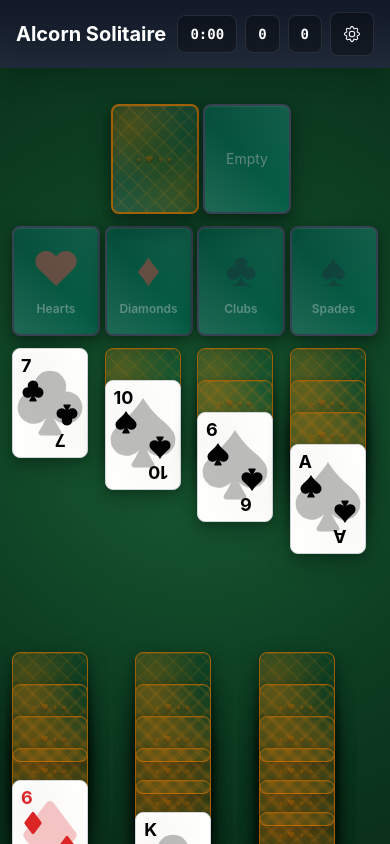
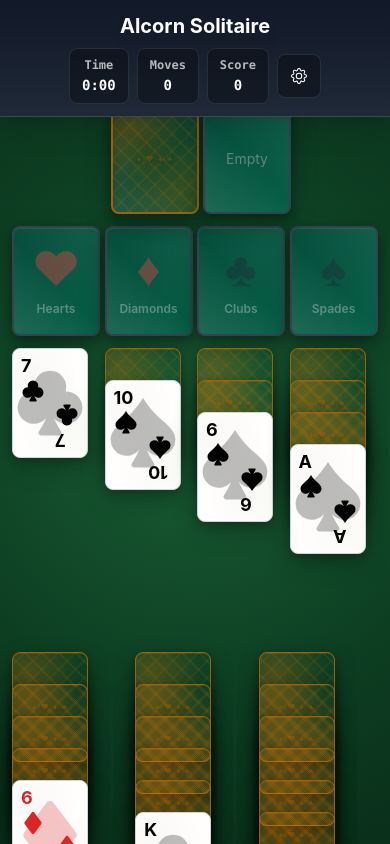
Before and after one commit to kalcorn/alcorn-solitaire, a Next.js app: page / in a window 390 px wide. Built offline with nearby package versions, Linux system fonts and the light colour scheme.

Commit message:
feat: UI revisions

```diff
--- a/src/components/GameBoard.tsx
+++ b/src/components/GameBoard.tsx
@@ -169,7 +169,7 @@ const GameBoard: React.FC = () => {
               </div>
 
               {/* Mobile tableau placeholder */}
-              <div className="sm:hidden space-y-1">
+              <div className="sm:hidden" style={{ gap: '4px', display: 'flex', flexDirection: 'column' }}>
                 <div className="grid grid-cols-4 w-full gap-1">
                   {[0, 1, 2, 3].map(i => (
                     <div key={i}>
@@ -374,7 +374,7 @@ const GameBoard: React.FC = () => {
             </div>
 
             {/* Mobile-only layout for tableau piles */}
-            <div className="sm:hidden space-y-1">
+            <div className="sm:hidden" style={{ gap: '4px', display: 'flex', flexDirection: 'column' }}>
               {/* First row - 4 piles */}
               <div className="grid grid-cols-4 w-full gap-1">
                 {gameState.tableauPiles.slice(0, 4).map((pile, i) => (
--- a/src/components/Header.tsx
+++ b/src/components/Header.tsx
@@ -17,9 +17,9 @@ const formatTime = (seconds: number) => {
 };
 
 const Header: React.FC<HeaderProps> = ({ timeElapsed, moves, score, onNewGame, settings, onSettingsChange }) => (
-  <header className="fixed top-0 left-0 right-0 w-full bg-gradient-to-b from-gray-900 to-gray-800 text-white py-3 sm:py-4 shadow-xl z-50">
+  <header className="fixed top-0 left-0 right-0 w-full bg-gradient-to-b from-gray-900 to-gray-800 text-white py-3 sm:py-4 shadow-xl z-50 border-b border-white border-opacity-20">
     <div className="w-full max-w-6xl mx-auto px-4 sm:px-6 lg:px-8">
-      <div className="flex justify-between items-center">
+      <div className="flex flex-col sm:flex-row justify-between items-center gap-2 sm:gap-0">
         <div className="flex items-center">
           <h1 className="text-xl sm:text-2xl lg:text-3xl font-bold text-white drop-shadow-lg">Alcorn Solitaire</h1>
         </div>
@@ -29,20 +29,20 @@ const Header: React.FC<HeaderProps> = ({ timeElapsed, moves, score, onNewGame, s
             {settings.showTimer && (
               <div className="text-xs sm:text-sm font-mono font-bold text-white bg-black bg-opacity-30 rounded-lg px-3 py-2 border border-white border-opacity-10 backdrop-blur-sm">
                 <div className="text-center">
-                  <div className="text-xs opacity-70 hidden sm:block mb-0.5">Time</div>
+                  <div className="text-xs opacity-70 mb-0.5">Time</div>
                   <div className="text-sm sm:text-base">{formatTime(timeElapsed)}</div>
                 </div>
               </div>
             )}
             <div className="text-xs sm:text-sm font-mono font-bold text-white bg-black bg-opacity-30 rounded-lg px-3 py-2 border border-white border-opacity-10 backdrop-blur-sm">
               <div className="text-center">
-                <div className="text-xs opacity-70 hidden sm:block mb-0.5">Moves</div>
+                <div className="text-xs opacity-70 mb-0.5">Moves</div>
                 <div className="text-sm sm:text-base">{moves}</div>
               </div>
             </div>
             <div className="text-xs sm:text-sm font-mono font-bold text-white bg-black bg-opacity-30 rounded-lg px-3 py-2 border border-white border-opacity-10 backdrop-blur-sm">
               <div className="text-center">
-                <div className="text-xs opacity-70 hidden sm:block mb-0.5">Score</div>
+                <div className="text-xs opacity-70 mb-0.5">Score</div>
                 <div className="text-sm sm:text-base">{score}</div>
               </div>
             </div>
--- a/src/components/SettingsPanel.tsx
+++ b/src/components/SettingsPanel.tsx
@@ -37,10 +37,6 @@ const SettingsPanel: React.FC<SettingsPanelProps> = ({
     { value: 3, label: 'Three Times' }
   ];
 
-  const drawCountOptions = [
-    { value: 1, label: 'Draw 1 Card' },
-    { value: 3, label: 'Draw 3 Cards' }
-  ];
 
   return (
     <>
@@ -96,29 +92,6 @@ const SettingsPanel: React.FC<SettingsPanelProps> = ({
                 </p>
               </div>
 
-              {/* Draw Count */}
-              <div>
-                <label className="block text-sm font-semibold text-gray-700 mb-2">
-                  Cards to Draw
-                </label>
-                <div className="relative">
-                  <select
-                    value={settings.drawCount}
-                    onChange={(e) => handleSettingChange('drawCount', parseInt(e.target.value))}
-                    className="w-full p-2 pr-10 border border-gray-300 rounded-lg focus:ring-2 focus:ring-emerald-500 focus:border-emerald-500 appearance-none bg-white cursor-pointer text-gray-900"
-                  >
-                    {drawCountOptions.map(option => (
-                      <option key={option.value} value={option.value} className="text-gray-900">
-                        {option.label}
-                      </option>
-                    ))}
-                  </select>
-                  <BsChevronDown className="absolute right-3 top-1/2 transform -translate-y-1/2 text-gray-400 pointer-events-none" size={16} />
-                </div>
-                <p className="text-xs text-gray-500 mt-1">
-                  Number of cards to draw from stock pile at once
-                </p>
-              </div>
 
               {/* Auto-move to Foundation */}
               <div>
--- a/src/utils/moveValidation.ts
+++ b/src/utils/moveValidation.ts
@@ -298,8 +298,8 @@ export function flipStock(gameState: GameState): MoveResult {
       newState.moves++;
 
     } else {
-      // Deal cards from stock to waste based on draw count setting
-      const cardsToDeal = Math.min(newState.settings.drawCount, newState.stockPile.length);
+      // Deal one card from stock to waste
+      const cardsToDeal = Math.min(1, newState.stockPile.length);
       const dealtCards = newState.stockPile.splice(-cardsToDeal, cardsToDeal).map(card => ({
         ...card,
         faceUp: true,
```
